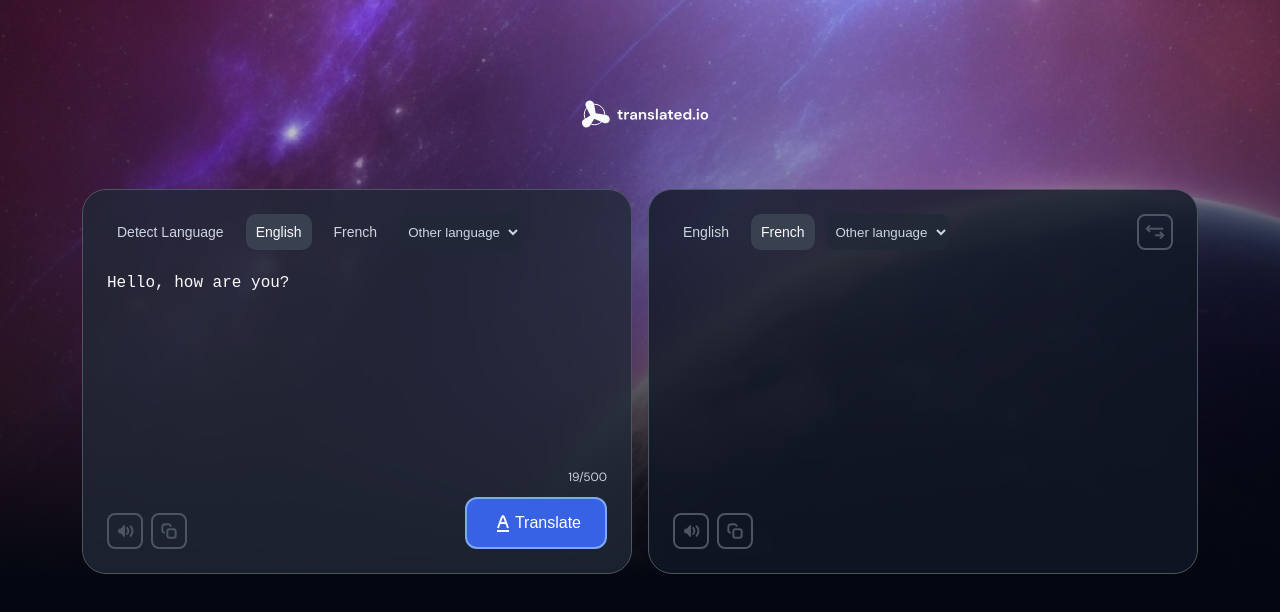
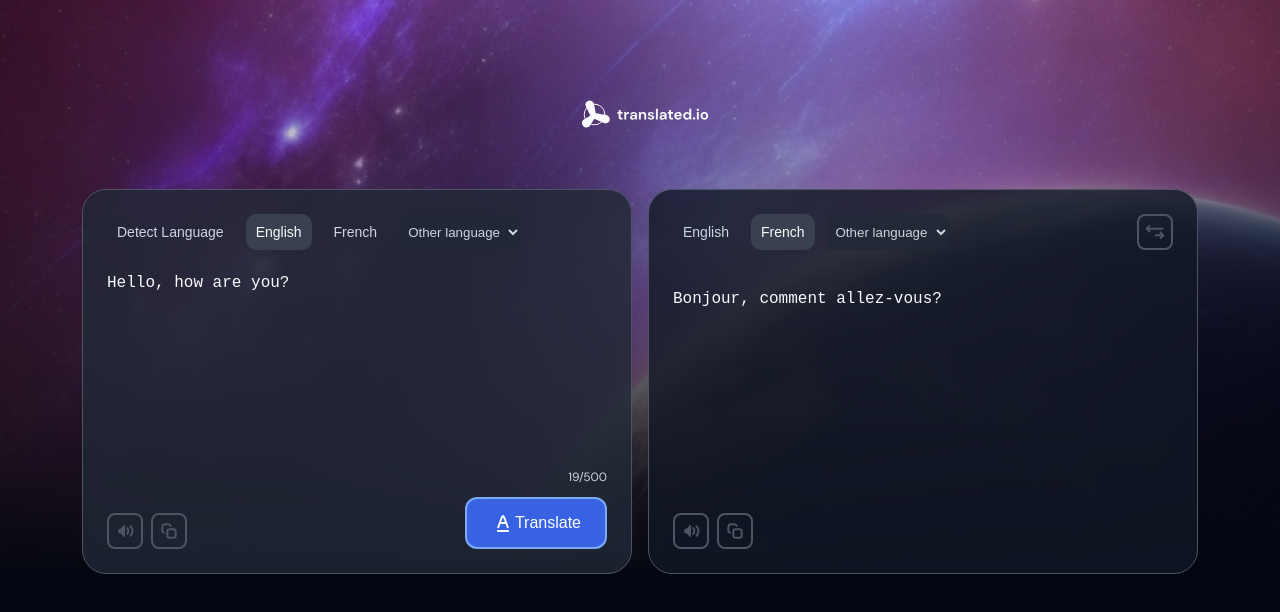
Before and after one commit to EdiedRamos/translate, a React (Vite) app: page / in a window 1280 px wide. Shown: the top 612 px of the page. Built offline with nearby package versions, Linux system fonts and the light colour scheme.

Commit message:
feat: add defalt french text

```diff
--- a/src/components/Text/Text.tsx
+++ b/src/components/Text/Text.tsx
@@ -8,7 +8,7 @@ interface Props {
 
 export const Text = ({ isDisable = false }: Props) => {
   const [text, setText] = useState<string>(
-    isDisable ? "" : "Hello, how are you?"
+    isDisable ? "Bonjour, comment allez-vous?" : "Hello, how are you?"
   );
 
   return (
```
